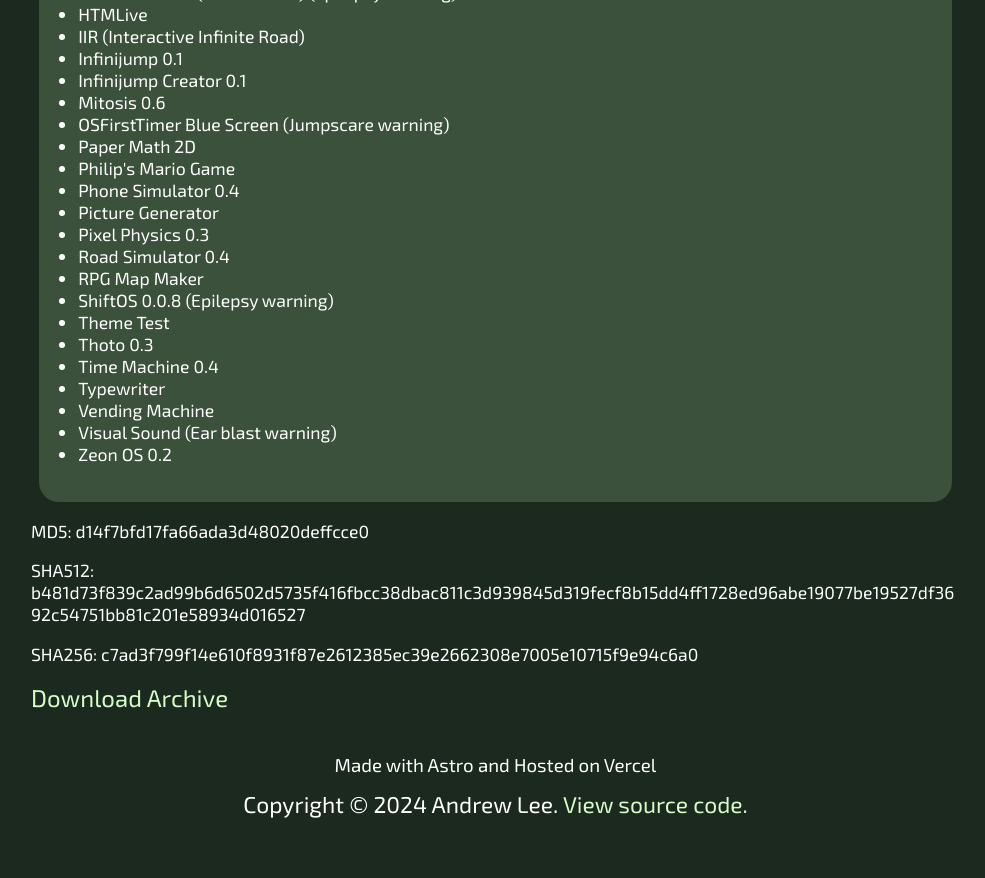
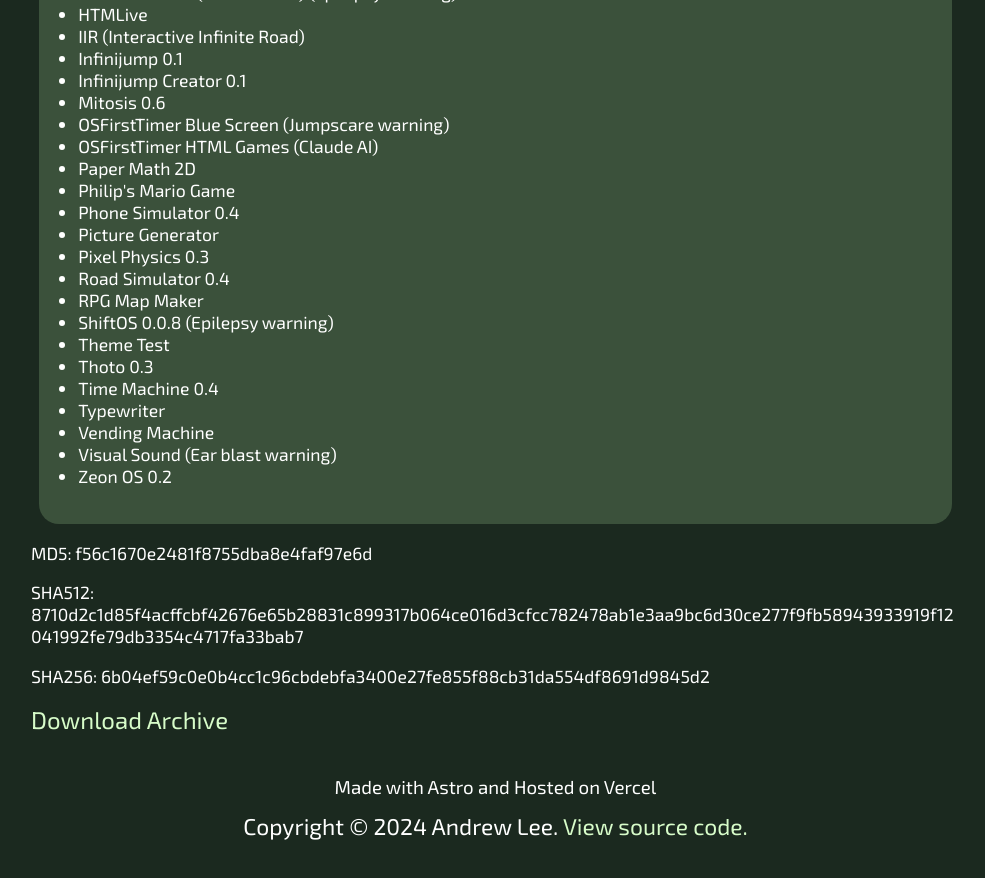
Before and after one commit to Alee14/personal-website, an Astro site: page /downloads/osft-software-archive in a window 1280 px wide. Shown: the part 1300-2178 px from the top of the page, without its empty margins (137-1122 px from the left). Built offline with nearby package versions, Linux system fonts and the light colour scheme; Astro itself is replaced by a stand-in of ours.

Commit message:
Updated OSFT Software Archive

```diff
--- a/src/pages/downloads/osft-software-archive.astro
+++ b/src/pages/downloads/osft-software-archive.astro
@@ -52,6 +52,7 @@
                 <li>Infinijump Creator 0.1</li>
                 <li>Mitosis 0.6</li>
                 <li>OSFirstTimer Blue Screen (Jumpscare warning)</li>
+                <li>OSFirstTimer HTML Games (Claude AI)</li>
                 <li>Paper Math 2D</li>
                 <li>Philip&apos;s Mario Game</li>
                 <li>Phone Simulator 0.4</li>
@@ -70,9 +71,9 @@
             </ul>
         </div>
         <div class="checksum">
-            <p>MD5: d14f7bfd17fa66ada3d48020deffcce0</p>
-            <p>SHA512: b481d73f839c2ad99b6d6502d5735f416fbcc38dbac811c3d939845d319fecf8b15dd4ff1728ed96abe19077be19527df3692c54751bb81c201e58934d016527</p>
-            <p>SHA256: c7ad3f799f14e610f8931f87e2612385ec39e2662308e7005e10715f9e94c6a0</p>
+            <p>MD5: f56c1670e2481f8755dba8e4faf97e6d</p>
+            <p>SHA512: 8710d2c1d85f4acffcbf42676e65b28831c899317b064ce016d3cfcc782478ab1e3aa9bc6d30ce277f9fb58943933919f12041992fe79db3354c4717fa33bab7</p>
+            <p>SHA256: 6b04ef59c0e0b4cc1c96cbdebfa3400e27fe855f88cb31da554df8691d9845d2</p>
         </div>
         <a href="https://cloud.alee14.me/s/GjwJeNb8JBCbaHw">Download Archive</a>
     </main>
```
